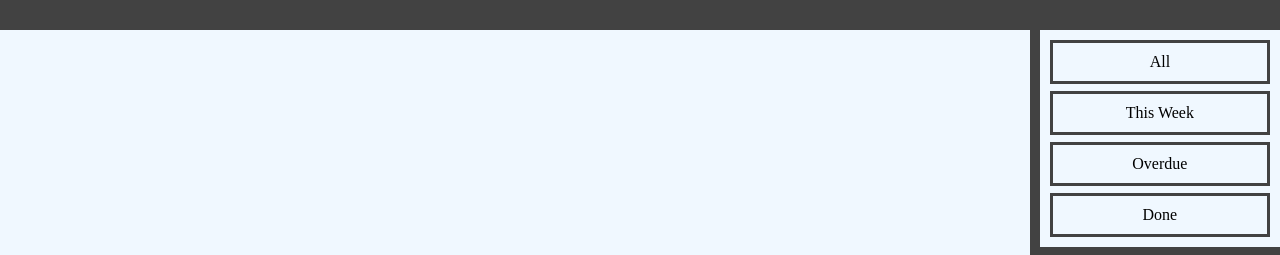
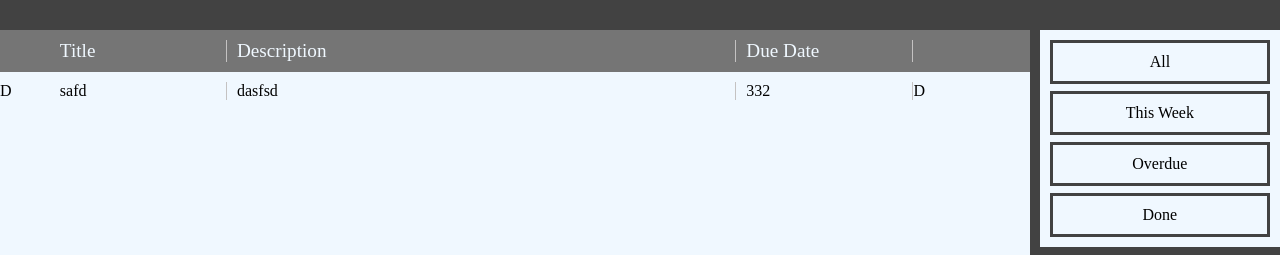
Before and after one commit to amajdalawi/todo_app, a website built with webpack: page dist/index.html in a window 1280 px wide. Shown: the part 99-354 px from the top of the page. Built offline with Linux system fonts and the light colour scheme.

Commit message:
More CSS classes added

```diff
--- a/src/style.css
+++ b/src/style.css
@@ -105,3 +105,51 @@ body {
     cursor: pointer;
 
 }
+
+/* table styling */
+
+/* table header */
+
+.table-header {
+    background-color: rgb(117, 117, 117);
+    display: flex;
+    padding: 10px 0px 10px 0px;
+}
+
+.checked-placeholder, .checked-button-div {
+    flex: 0.3;
+}
+
+.title-h, .title-content {
+    flex: 1;
+}
+
+.desc-h, .desc-content {
+    flex: 3;
+}
+
+.due-date, .due-date-content {
+    flex: 1;
+    border-right: 0px;
+}
+
+.buttons-placeholder, .buttons-content {
+    flex: 0.7;
+}
+
+.table-header > div {
+    color: aliceblue;
+    font-size: 1.2rem;
+}
+
+.title-h, .desc-h, .due-date, .due-date-content, .desc-content,.title-content {
+    padding-left: 10px;
+    border-right: 1px rgb(196, 194, 194) solid;
+}
+
+/* test row of table  */
+
+.test-row {
+    display: flex;
+    padding: 10px 0px 10px 0px;
+}
```
Also changed, not shown: dist/index.bundle.js, dist/index.html.
